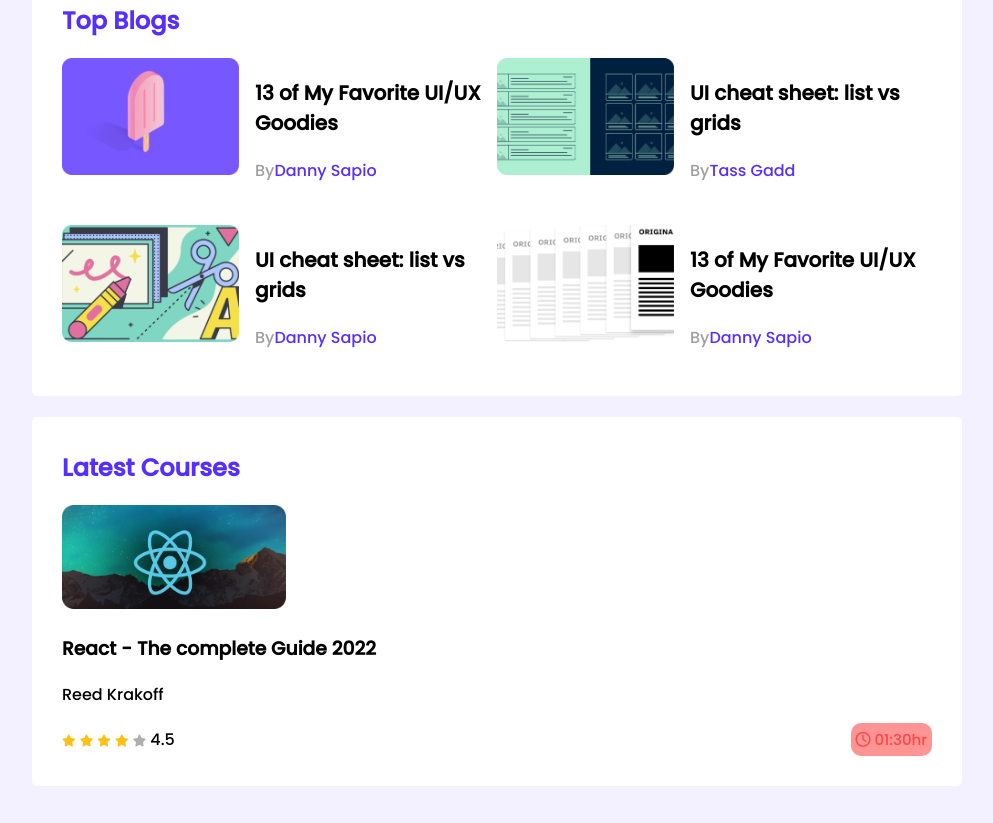
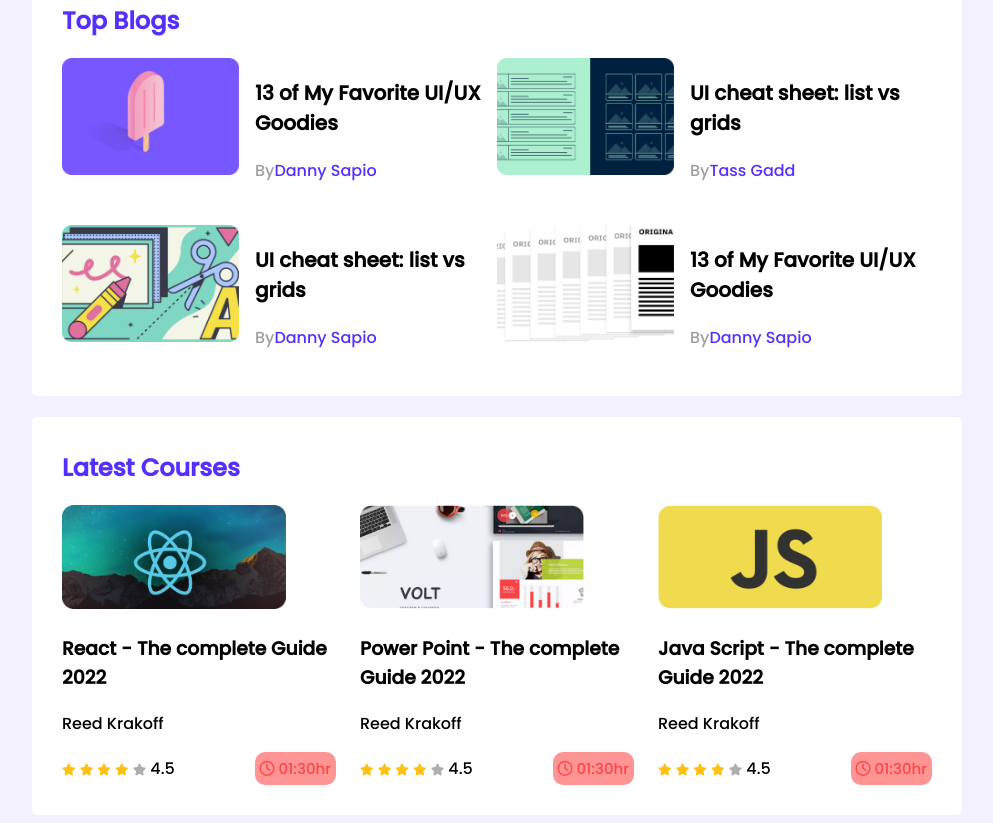
Before and after one commit to ashikdas562/project-2, a plain HTML site: page index.html in a window 1280 px wide. Shown: the part 307-1130 px from the top of the page, without its empty margins (143-1136 px from the left). Before the commit the page ends 1101 px from the top, so only its background shows below. Drawn offline with Linux system fonts and the light colour scheme.

Commit message:
responsive

```diff
--- a/index.html
+++ b/index.html
@@ -129,7 +129,6 @@
                 <div class="course">
                     <div class="course-banner">
                         <img src="images/courses/course-1.png" alt="">
-
                     </div>
                     <div class="course-detail">
                         <h3 class="course-tittle"> React - The complete Guide 2022</h3>
@@ -152,7 +151,55 @@
                     </div>
 
                 </div>
-            </div>
+                <!--course number 2-->
+                <div class="course">
+                    <div class="course-banner">
+                        <img src="images/courses/course-2.png" alt="">
+                    </div>
+                    <div class="course-detail">
+                        <h3 class="course-tittle"> Power Point - The complete Guide 2022</h3>
+                        <p class="course-author"> Reed Krakoff</p>
+                        <div class="course-info">
+                            <div>
+                                <i class="fas fa-star filled"></i>
+                                <i class="fas fa-star filled"></i>
+                                <i class="fas fa-star filled"></i>
+                                <i class="fas fa-star filled"></i>
+                                <i class="fas fa-star emty"></i>
+                                4.5
+                            </div>
+                            <div class="course-duration">
+                                <i class="far fa-clock"></i>
+                                01:30hr
+                            </div>
+                        </div>
+                    </div>
+                </div>
+                <!--course third-->
+                <div class="course">
+                    <div class="course-banner">
+                        <img src="images/courses/course-3.png" alt="">
+                    </div>
+                    <div class="course-detail">
+                        <h3 class="course-tittle"> Java Script - The complete Guide 2022</h3>
+                        <p class="course-author"> Reed Krakoff</p>
+                        <div class="course-info">
+                            <div>
+                                <i class="fas fa-star filled"></i>
+                                <i class="fas fa-star filled"></i>
+                                <i class="fas fa-star filled"></i>
+                                <i class="fas fa-star filled"></i>
+                                <i class="fas fa-star emty"></i>
+                                4.5
+                            </div>
+                            <div class="course-duration">
+                                <i class="far fa-clock"></i>
+                                01:30hr
+                            </div>
+                        </div>
+                    </div>
+                </div>
+
 
         </section>
 
--- a/style.css
+++ b/style.css
@@ -75,6 +75,13 @@ body{
 /*------------------
  courses style
  ---------------- */
+ .courses{
+     display: grid;
+     grid-template-columns: repeat(3,1fr);
+     grid-column-gap:24px ;
+
+
+ }
 .course .course-banner img{
     width: 224px;
     height: 104px;
@@ -101,3 +108,29 @@ body{
     font-size: 15px;
     color: rgba(255, 0, 0, 0.534);
 }
+/* ************* ***
+1-media querise
+********************/
+/* mobile device */
+@media only screen and (max-width:688px) {
+    .container{
+        width:100%;
+    }
+    .player, .blog, .course{
+        flex-direction: column;
+
+    }
+    .players, .blogs, .courses{
+        grid-template-columns: repeat(1, 1fr); }
+    }
+    /* tablet device */
+    @media only screen and (min-width : 688px) and (max-width:992px) {
+        .container{
+            width: 100%;
+        }
+        .players, .courses{
+            grid-template-columns: repeat(2, 1fr);
+        }
+
+
+    }
```
